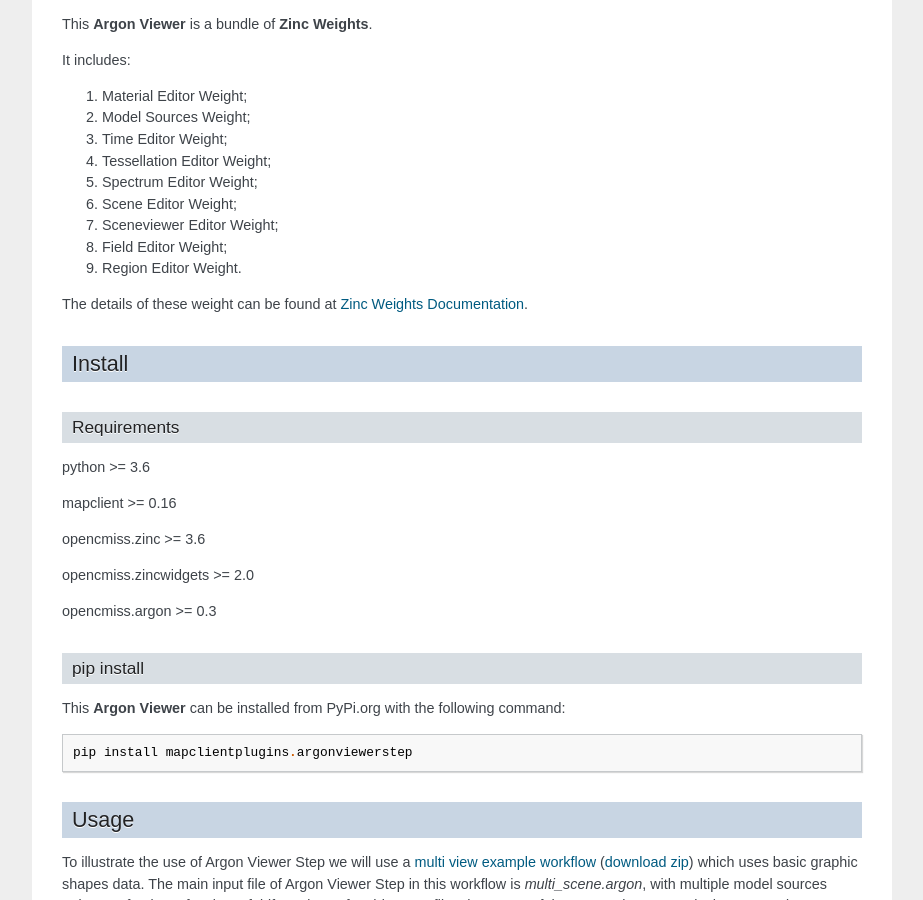
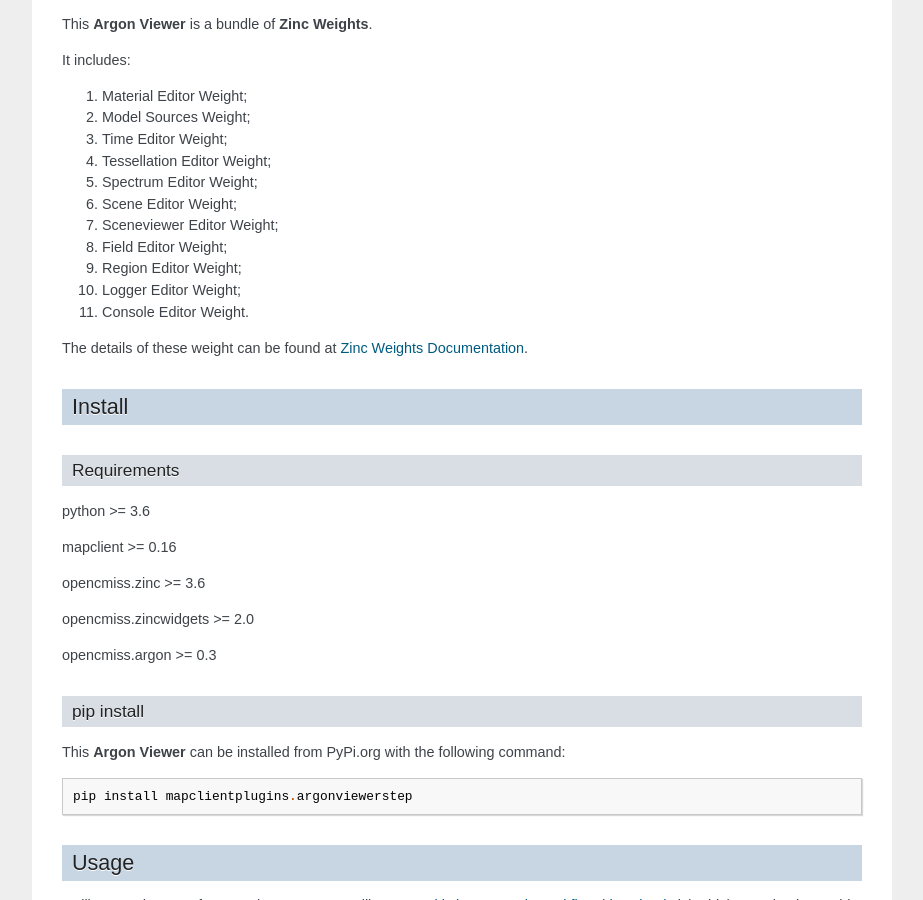
Before and after one commit to hsorby/mapclientplugins.argonviewerstep, a Sphinx documentation site: the page built from docs/index.rst, in a window 1280 px wide and 900 px high, scrolled down 1031 px. Shown: the whole window, without its empty margins (198-1121 px from the left). Built offline with Sphinx 7.4.7, drawn with Linux system fonts in a browser that asks for light colours.

Commit message:
Update documentation

```diff
--- a/docs/index.rst
+++ b/docs/index.rst
@@ -55,9 +55,11 @@
 6. Scene Editor Weight;
 7. Sceneviewer Editor Weight;
 8. Field Editor Weight;
-9. Region Editor Weight.
+9. Region Editor Weight;
+10. Logger Editor Weight;
+11. Console Editor Weight.
 
-The details of these weight can be found at `Zinc Weights Documentation <https://abi-mapping-tools.readthedocs.io/en/latest/mapclientplugins.zincwidgets/docs/index.html>`_.
+The details of these weight can be found at `Zinc Weights Documentation <https://abi-mapping-tools.readthedocs.io/en/latest/opencmiss.zincwidgets/docs/index.html>`_.
 
 Install
 -------
```
